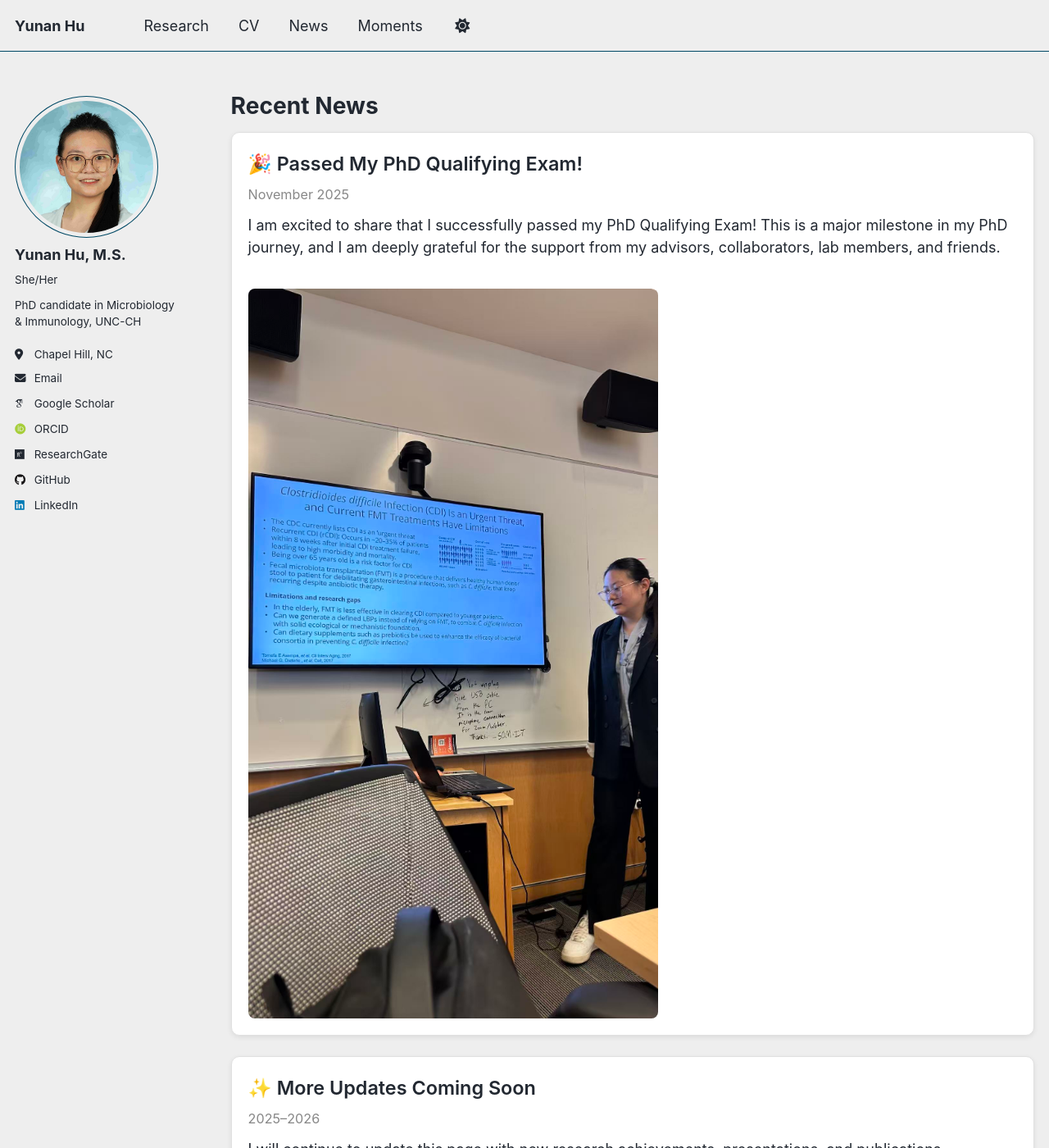
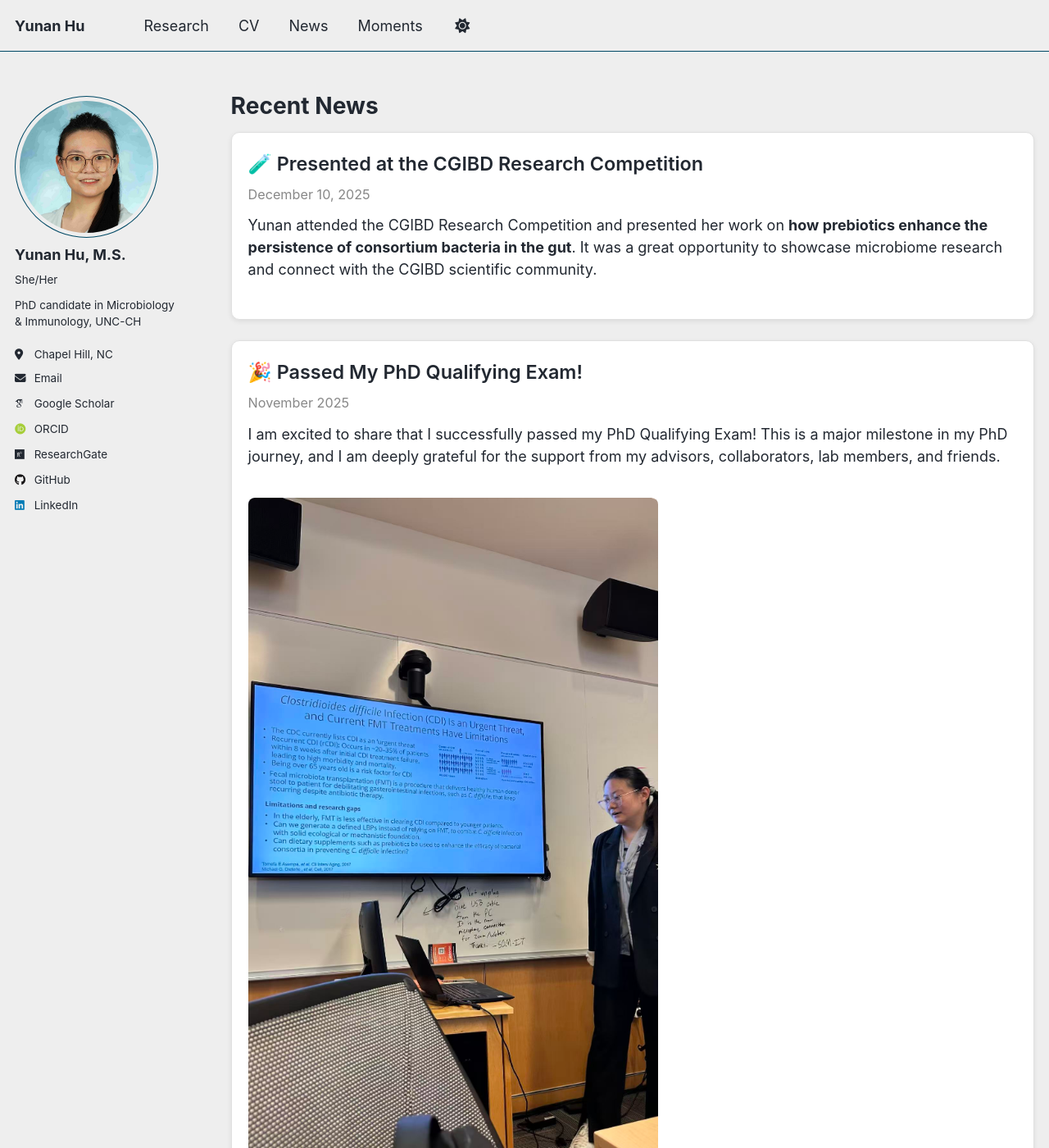
Before and after one commit to Yunan0525/Yunan0525.github.io, a Jekyll site: the page built from _pages/news.md, in a window 1280 px wide and 1400 px high. Shown: the whole window at 82% size. Built offline with Jekyll 4.4.1, drawn with Linux system fonts in a browser that asks for light colours; some web fonts are replaced; a script that is not in the unit is left out; comment, search, counter and statistics services are not loaded; some of the changed text lies outside the part shown.

Commit message:
Update news.md

```diff
--- a/_pages/news.md
+++ b/_pages/news.md
@@ -34,9 +34,26 @@ author_profile: true
   border-radius: 8px;
   margin-top: 10px;
 }
+  /* NEW: Small image floated to the right */
+.news-img-right {
+  width: 180px;          /* adjust size */
+  float: right;
+  margin-left: 15px;
+  margin-bottom: 10px;
+  border-radius: 8px;
+}
 </style>
 
 # Recent News
+<div class="news-card">
+  <div class="news-title">🧪 Presented at the CGIBD Research Competition</div>
+  <div class="news-date">December 10, 2025</div>
+  Yunan attended the CGIBD Research Competition and presented her work on
+  <strong>how prebiotics enhance the persistence of consortium bacteria in the gut</strong>.
+  It was a great opportunity to showcase microbiome research and connect with the CGIBD scientific community.
+
+  <br><br>
+</div>
 
 <div class="news-card">
   <div class="news-title">🎉 Passed My PhD Qualifying Exam!</div>
@@ -49,11 +66,3 @@ author_profile: true
 
   <img src="/images/news/qualify1.jpg" class="news-img" alt="During exam presenting my thesis work">
 </div>
-
-
-<div class="news-card">
-  <div class="news-title">✨ More Updates Coming Soon</div>
-  <div class="news-date">2025–2026</div>
-
-  I will continue to update this page with new research achievements, presentations, and publications.
-</div>
```
